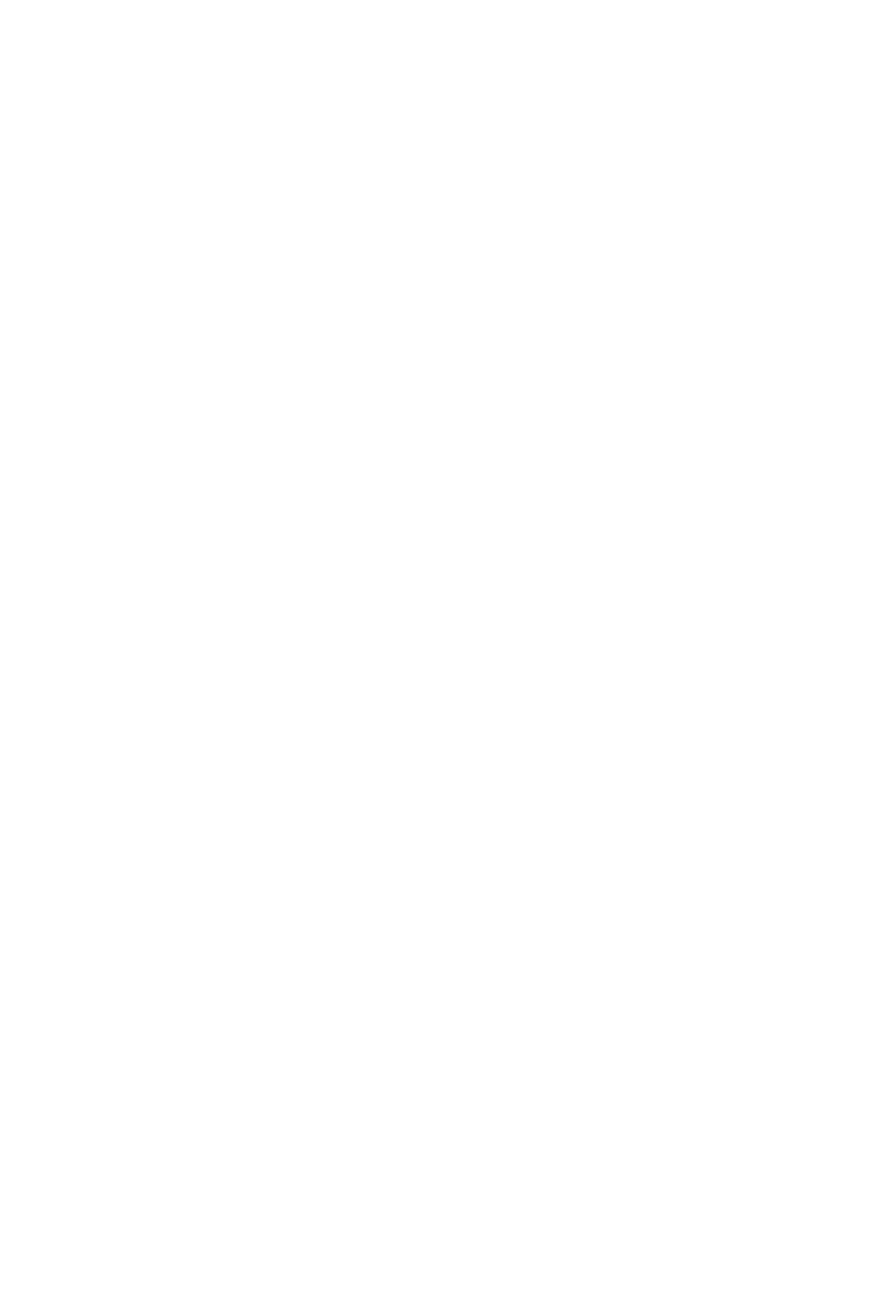
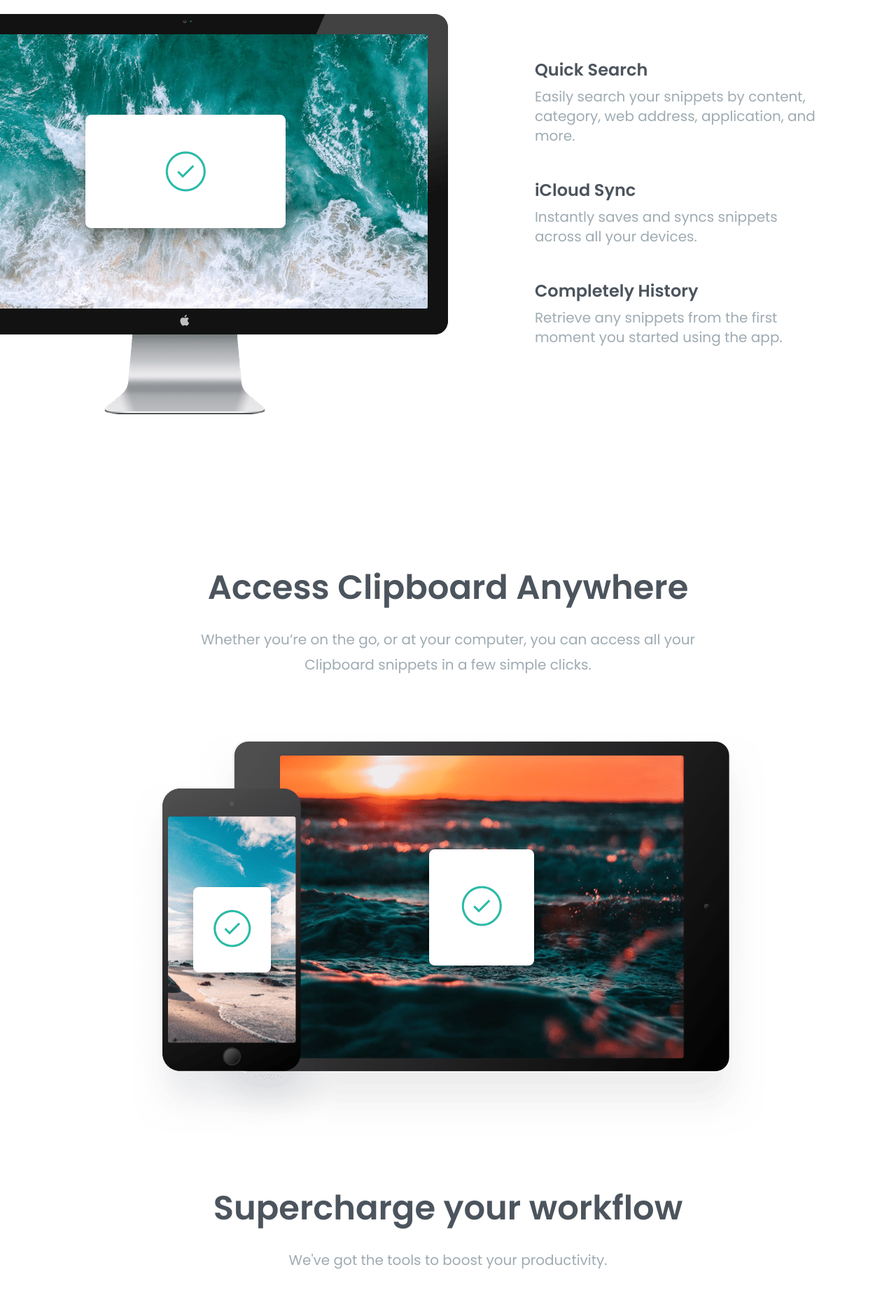
Before and after one commit to imran-farooq7/clip-board, a Next.js app: page / in a window 1280 px wide. Shown: the part 880-2761 px from the top of the page at 70% size. Before the commit the page ends 800 px from the top, so only its background shows below. Built offline with nearby package versions, Linux system fonts and the light colour scheme.

Commit message:
Features Snippets and SuperShot components added

```diff
--- /dev/null
+++ b/components/Access.tsx
@@ -0,0 +1,26 @@
+import React from "react";
+
+import FeatureItem from "./FeatureItem";
+
+const Access = () => {
+	return (
+		<section id="access">
+			<div className="section-container px-10 my-20">
+				<h3 className="my-8 text-4xl font-bold text-darkGrayishBlue md:text-5xl">
+					Access Clipboard Anywhere
+				</h3>
+				<p className="max-w-3xl mx-auto mb-20 text-xl leading-9 text-grayishBlue">
+					Whether you’re on the go, or at your computer, you can access all your
+					Clipboard snippets in a few simple clicks.
+				</p>
+				<img
+					src="../images/image-devices.png"
+					alt="devices"
+					className="mx-auto"
+				/>
+			</div>
+		</section>
+	);
+};
+
+export default Access;
--- /dev/null
+++ b/components/FeatureItem.tsx
@@ -0,0 +1,16 @@
+import React from "react";
+
+interface IProps {
+	title: string;
+	description: string;
+}
+const FeatureItem = (props: IProps) => {
+	return (
+		<div>
+			<h5>{props.title}</h5>
+			<p className="max-w-md text-grayishBlue">{props.description}</p>
+		</div>
+	);
+};
+
+export default FeatureItem;
--- /dev/null
+++ b/components/Features.tsx
@@ -0,0 +1,38 @@
+import React from "react";
+
+import FeatureItem from "./FeatureItem";
+
+const Features = () => {
+	return (
+		<section id="features">
+			<div className="section-container px-10 my-20">
+				<div className="relative flex flex-col md:flex-row md:space-x-32">
+					<div className="md:w-1/2">
+						<img
+							src="../images/image-computer.png"
+							className="md:absolute top-0 right-[50%]"
+						/>
+					</div>
+					<div className="flex flex-col mt-16 mb-24 space-y-12 text-xl md:w-1/2 md:mb-60 md:text-left md:pl-16">
+						<FeatureItem
+							title="Quick Search"
+							description=" Easily search your snippets by content, category, web address,
+                application, and more."
+						/>
+						<FeatureItem
+							title="iCloud Sync"
+							description="Instantly saves and syncs snippets across all your devices."
+						/>
+						<FeatureItem
+							title="Completely History"
+							description="Retrieve any snippets from the first moment you started using
+                            the app."
+						/>
+					</div>
+				</div>
+			</div>
+		</section>
+	);
+};
+
+export default Features;
--- a/components/Hero.tsx
+++ b/components/Hero.tsx
@@ -5,7 +5,7 @@ import Logo from "../public/images/logo.svg";
 const Hero = () => {
 	return (
 		<section>
-			<div className="max-w-6xl mx-auto text-center mb-40 px-10 pt-16 section-container">
+			<div className="section-container mb-40 px-10 pt-16 section-container">
 				<Image src={Logo} alt="logo" className="mx-auto my-16" />
 				<h3 className="my-8 text-4xl font-bold text-darkGrayishBlue md:text-5xl">
 					A history of everything you copied
--- /dev/null
+++ b/components/Snippets.tsx
@@ -0,0 +1,20 @@
+import React from "react";
+
+const Snippets = () => {
+	return (
+		<section id="snippets">
+			<div className="section-container my-20 px-10">
+				<h3 className="my-8 text-4xl font-bold text-darkGrayishBlue md:text-5xl">
+					Keep track of your snippets
+				</h3>
+				<p className="max-w-3xl mx-auto mb-20 text-xl leading-9 text-grayishBlue">
+					Clipboard instantly stores any item you copy in the cloud, meaning you
+					can access your snippets immediately on all your devices. Our Mac and
+					iOS apps will help you organize everything.
+				</p>
+			</div>
+		</section>
+	);
+};
+
+export default Snippets;
--- /dev/null
+++ b/components/SuperShot.tsx
@@ -0,0 +1,37 @@
+import React from "react";
+import SuperShotItem from "./SuperShotItem";
+
+const SuperShot = () => {
+	return (
+		<section id="features">
+			<div className="section-container px-10 my-20">
+				<h3 className="my-8 text-4xl font-bold text-darkGrayishBlue md:text-5xl">
+					Supercharge your workflow
+				</h3>
+				<p className="max-w-3xl mx-auto mb-16 text-xl leading-9 text-grayishBlue">
+					We've got the tools to boost your productivity.
+				</p>
+				<div className="flex flex-col items-center justify-between space-y-16 md:flex-row md:space-y-0 md:space-x-12">
+					<SuperShotItem
+						image="../images/icon-blacklist.svg"
+						title="Create Blacklists"
+						description="Easily search your snippets by content, category, web address,
+                        application, and more."
+					/>
+					<SuperShotItem
+						image="../images/icon-text.svg"
+						title="Plain Text Snippets"
+						description=" Remove unwanted formatting from copied text for a consistent look."
+					/>
+					<SuperShotItem
+						image="../images/icon-preview.svg"
+						title="Sneak Preview"
+						description="Quick preview of all snippets on your Clipboard for easy access."
+					/>
+				</div>
+			</div>
+		</section>
+	);
+};
+
+export default SuperShot;
--- /dev/null
+++ b/components/SuperShotItem.tsx
@@ -0,0 +1,18 @@
+import React from "react";
+interface IProps {
+	title: string;
+	description: string;
+	image: string;
+}
+const SuperShotItem = (props: IProps) => {
+	const { title, description, image } = props;
+	return (
+		<div className="flex flex-col items-center space-y-5">
+			<img src={image} alt="" className="mb-6" />
+			<h5>{title}</h5>
+			<p className="max-w-md text-grayishBlue">{description}</p>
+		</div>
+	);
+};
+
+export default SuperShotItem;
--- a/pages/index.tsx
+++ b/pages/index.tsx
@@ -1,10 +1,20 @@
 import type { NextPage } from "next";
-import Head from "next/head";
-import Image from "next/image";
+import Access from "../components/Access";
+import Features from "../components/Features";
 import Hero from "../components/Hero";
+import Snippets from "../components/Snippets";
+import SuperShot from "../components/SuperShot";
 
 const Home: NextPage = () => {
-	return <Hero />;
+	return (
+		<>
+			<Hero />
+			<Snippets />
+			<Features />
+			<Access />
+			<SuperShot />
+		</>
+	);
 };
 
 export default Home;
--- a/styles/globals.css
+++ b/styles/globals.css
@@ -4,6 +4,19 @@
 @tailwind utilities;
 * {
 	font-family: "Poppins", sans-serif;
+}
+.section-container {
+	@apply max-w-6xl mx-auto text-center;
+}
+@layer base {
+	h5 {
+		margin-bottom: 0.5rem;
+		font-size: 1.5rem;
+		line-height: 2rem;
+		font-weight: 700;
+		--tw-text-opacity: 1;
+		color: hsl(210 10% 33% / var(--tw-text-opacity));
+	}
 }
 body {
 	background-image: url("../public/images/bg-header-desktop.png");
```
